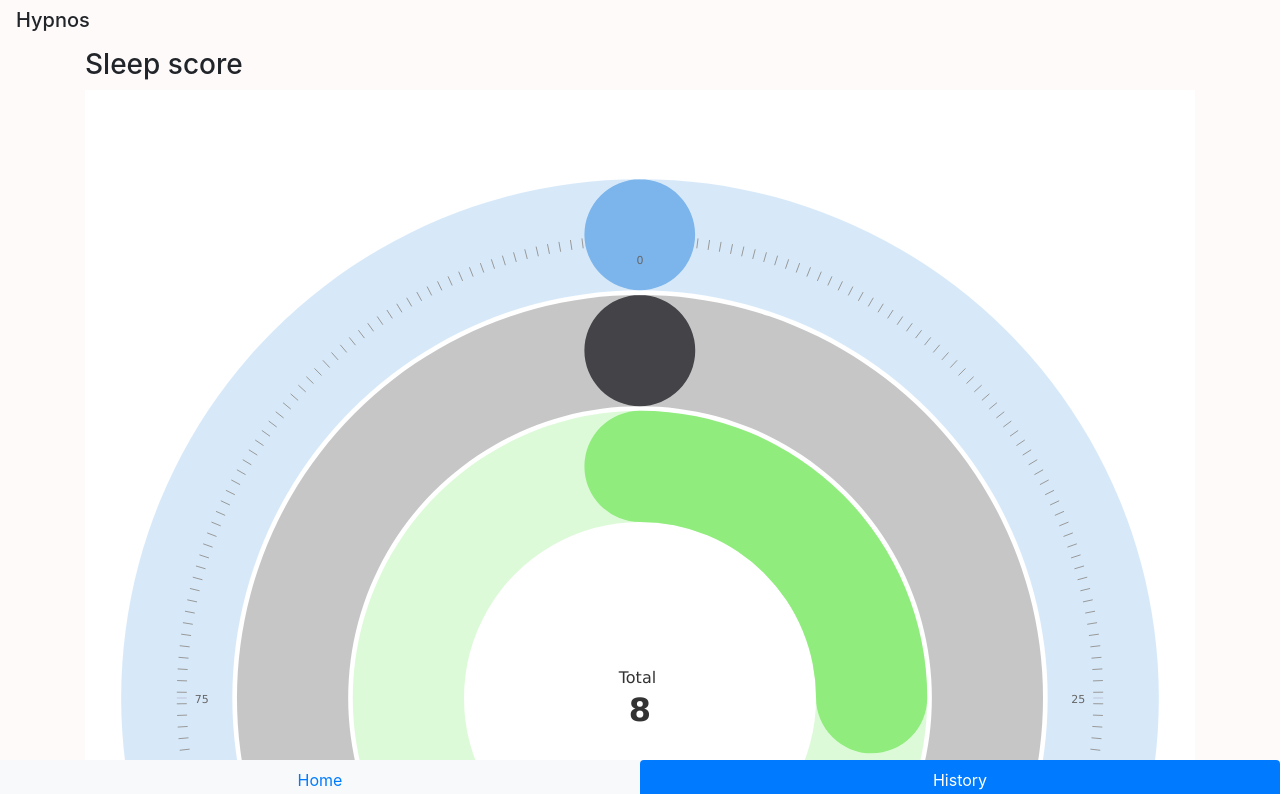
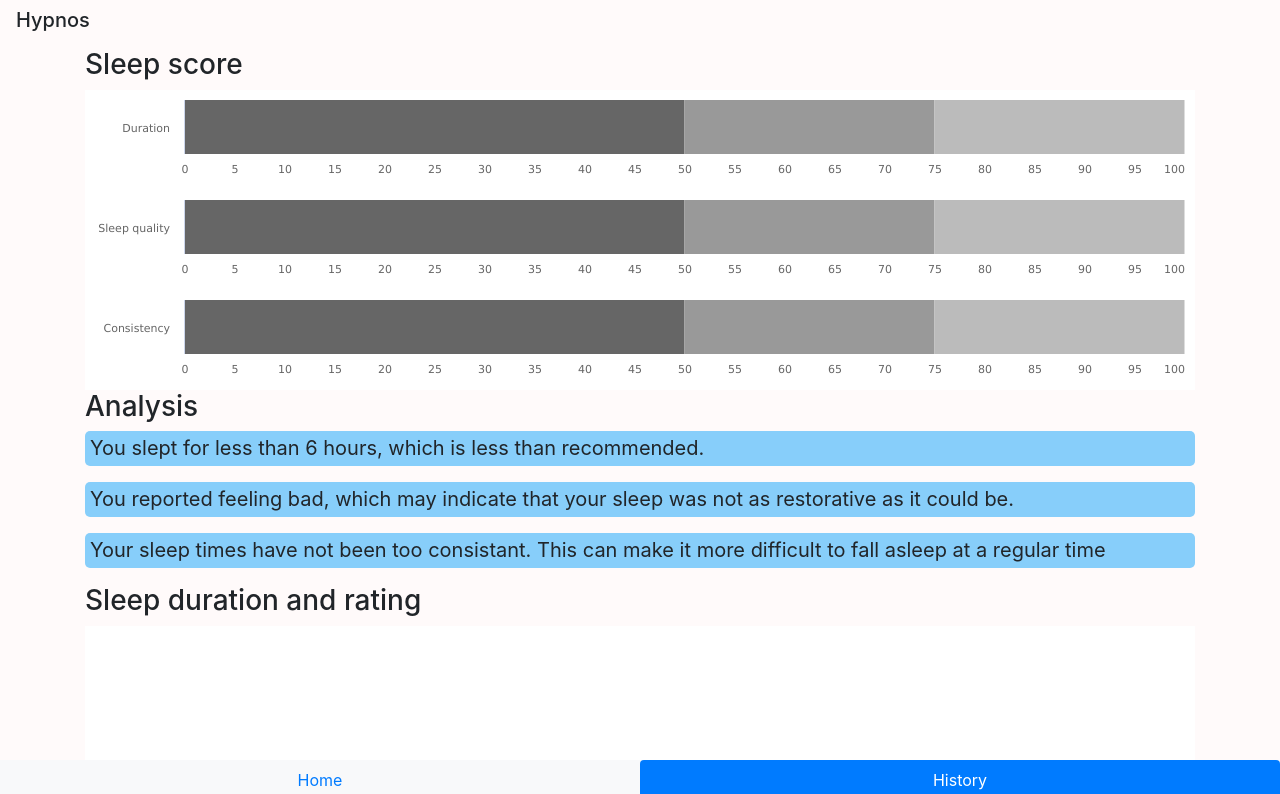
Before and after one commit to goransle/hypnos, a React (Create React App) app: page /history in a window 1280 px wide. Shown: the top 794 px of the page. Built offline with nearby package versions, Linux system fonts and the light colour scheme.

Commit message:
redone sleep score gauges

```diff
--- a/src/components/History.js
+++ b/src/components/History.js
@@ -52,8 +52,8 @@ export default class History extends Component {
       })
       .then(() => {
         const average = arr => arr.reduce((p, c) => Number(p) + Number(c), 0) / arr.length;
-        const averageRating = average(ratings).toFixed(1);
-        const averageDuration = average(hoursSlept).toFixed(1)
+        const averageRating = average(ratings.filter(value => value >= 0)).toFixed(1);
+        const averageDuration = average(hoursSlept.filter(value => value !== 0)).toFixed(1)
         var dayObjects = days.map((day, i) => {
           return { "date": day, sleepDuration: Number(hoursSlept[i]), rating: ratings[i], midpoint: midpoints[i], time: times[i] }
         })
@@ -69,6 +69,7 @@ export default class History extends Component {
     return (
       <div className="container">
         <SleepScore days={this.state.days} />
+        <Graphs days={this.state.days} />
         <h3>Last 30 days</h3>
         <table className="history table table-responsive table-hover">
           <thead className="thead">
@@ -92,7 +93,6 @@ export default class History extends Component {
             }
           </tbody>
         </table>
-        <Graphs days={this.state.days} />
       </div>
     );
   }
--- a/src/components/SleepGauge.js
+++ b/src/components/SleepGauge.js
@@ -3,201 +3,203 @@ import React from 'react'
 import Highcharts from 'highcharts'
 import HC_more from 'highcharts/highcharts-more'
 import HC_solidGauge from 'highcharts/modules/solid-gauge'
+import HC_bulletGraph from 'highcharts/modules/bullet'
 import HighchartsReact from 'highcharts-react-official'
 
 HC_more(Highcharts)
 HC_solidGauge(Highcharts)
+HC_bulletGraph(Highcharts)
+
 
 export default function SleepGauge(props) {
-    function renderIcons() {
-
-        // Move icon
-        if (!this.series[0].icon) {
-            this.series[0].icon = this.renderer.path(['M', -8, 0, 'L', 8, 0, 'M', 0, -8, 'L', 8, 0, 0, 8])
-                .attr({
-                    stroke: '#303030',
-                    'stroke-linecap': 'round',
-                    'stroke-linejoin': 'round',
-                    'stroke-width': 2,
-                    zIndex: 10
-                })
-                .add(this.series[2].group);
-        }
-        this.series[0].icon.translate(
-            this.chartWidth / 2 - 10,
-            this.plotHeight / 2 - this.series[0].points[0].shapeArgs.innerR -
-            (this.series[0].points[0].shapeArgs.r - this.series[0].points[0].shapeArgs.innerR) / 2
-        );
-
-        // Exercise icon
-        if (!this.series[1].icon) {
-            this.series[1].icon = this.renderer.path(
-                ['M', -8, 0, 'L', 8, 0, 'M', 0, -8, 'L', 8, 0, 0, 8,
-                    'M', 8, -8, 'L', 16, 0, 8, 8]
-            )
-                .attr({
-                    stroke: '#ffffff',
-                    'stroke-linecap': 'round',
-                    'stroke-linejoin': 'round',
-                    'stroke-width': 2,
-                    zIndex: 10
-                })
-                .add(this.series[2].group);
-        }
-        this.series[1].icon.translate(
-            this.chartWidth / 2 - 10,
-            this.plotHeight / 2 - this.series[1].points[0].shapeArgs.innerR -
-            (this.series[1].points[0].shapeArgs.r - this.series[1].points[0].shapeArgs.innerR) / 2
-        );
-
-        // Stand icon
-        if (!this.series[2].icon) {
-            this.series[2].icon = this.renderer.path(['M', 0, 8, 'L', 0, -8, 'M', -8, 0, 'L', 0, -8, 8, 0])
-                .attr({
-                    stroke: '#303030',
-                    'stroke-linecap': 'round',
-                    'stroke-linejoin': 'round',
-                    'stroke-width': 2,
-                    zIndex: 10
-                })
-                .add(this.series[2].group);
-        }
-
-        this.series[2].icon.translate(
-            this.chartWidth / 2 - 10,
-            this.plotHeight / 2 - this.series[2].points[0].shapeArgs.innerR -
-            (this.series[2].points[0].shapeArgs.r - this.series[2].points[0].shapeArgs.innerR) / 2
-        );
-    }
-    const options = {
-
+    var durationGauge = {
         chart: {
-            type: 'solidgauge',
-            height: '110%',
-            events: {
-                render: (renderIcons,
-                function() {
-                    let series = this.series
-                    let sum = 0
-                    for(let i = 0; i < series.length; i++) {
-                      if(series[i].visible){
-                        for(let j = 0; j < series[i].data.length; j++) {
-                          sum += series[i].data[j].y
-                        }
-                      }
-                    }
-                  this.title.update({text: `Total <br><span style="font-size:2em; color: {point.color}; font-weight: bold">${Number(sum/3).toFixed(0)}</span>`}, false, false)
-                  })
+            inverted: true,
+            marginLeft: 100,
+            type: 'bullet'
+        },
+        legend: {
+            enabled: false
+        },
+        title: {
+            text: ''
+        },
+        xAxis: {
+            categories: ['<span class="hc-cat-title">Duration</span>']
+        },
+        yAxis: {
+            plotBands: [{
+                from: 0,
+                to: 50,
+                color: '#666'
+            }, {
+                from: 50,
+                to: 75,
+                color: '#999'
+            }, {
+                from: 75,
+                to: 9e9,
+                color: '#bbb'
+            }],
+            title: null,
+            gridLineWidth: 0,
+            max: 100
+        },
+        series: [{
+            data: [{
+                target: 101,
+                y: Number(props.durationScore)
+            }]
+        }],
+        tooltip: {
+            pointFormat: '<b>{point.y}</b> (of 100)'
+        },
+        plotOptions: {
+            series: {
+                pointPadding: 0.25,
+                borderWidth: 0,
+                color: '#000',
+                targetOptions: {
+                    width: '200%'
+                }
             }
         },
-
+        credits: {
+            enabled: false
+        },
+    };
+    var ratingGauge = {
+        chart: {
+            inverted: true,
+            marginLeft: 100,
+            type: 'bullet'
+        },
+        legend: {
+            enabled: false
+        },
         title: {
-            text: "",
-            style: {
-                fontSize: '16px'
-            },
-            align: "center",
-            verticalAlign: "middle"
+            text: ''
         },
-
+        xAxis: {
+            categories: ['<span class="hc-cat-title">Sleep quality</span>']
+        },
+        yAxis: {
+            plotBands: [{
+                from: 0,
+                to: 50,
+                color: '#666'
+            }, {
+                from: 50,
+                to: 75,
+                color: '#999'
+            }, {
+                from: 75,
+                to: 9e9,
+                color: '#bbb'
+            }],
+            title: null,
+            gridLineWidth: 0,
+            max: 100
+        },
+        series: [{
+            data: [{
+                target: 101,
+                y: Number(props.ratingScore)
+            }]
+        }],
         tooltip: {
-            useHTML: true,
-            borderWidth: 1,
-            borderRadius: 25,
-            backgroundColor: 'white',
-            shadow: false,
-            style: {
-                fontSize: '16px',
-                borderRadius:'50%',
-                width: '250px'
-            },
-            pointFormat: '{series.name}<br><span style="font-size:2em; color: {point.color}; font-weight: bold">{point.y}</span>',
-            positioner: function (labelWidth) {
-                return {
-                    x: (this.chart.chartWidth - labelWidth) / 2,
-                    y: (this.chart.plotHeight / 2) - 15
-                };
+            pointFormat: '<b>{point.y}</b> (of 100)'
+        },
+        plotOptions: {
+            series: {
+                pointPadding: 0.25,
+                borderWidth: 0,
+                color: '#000',
+                targetOptions: {
+                    width: '200%'
+                }
             }
         },
+        credits: {
+            enabled: false
+        }
+    };
 
-        pane: {
-            startAngle: 0,
-            endAngle: 360,
-            background: [{ // Track for Move
-                outerRadius: '112%',
-                innerRadius: '88%',
-                backgroundColor: Highcharts.Color(Highcharts.getOptions().colors[0])
-                    .setOpacity(0.3)
-                    .get(),
-                borderWidth: 0
-            }, { // Track for Exercise
-                outerRadius: '87%',
-                innerRadius: '63%',
-                backgroundColor: Highcharts.Color(Highcharts.getOptions().colors[1])
-                    .setOpacity(0.3)
-                    .get(),
-                borderWidth: 0
-            }, { // Track for Stand
-                outerRadius: '62%',
-                innerRadius: '38%',
-                backgroundColor: Highcharts.Color(Highcharts.getOptions().colors[2])
-                    .setOpacity(0.3)
-                    .get(),
-                borderWidth: 0
+    var consistencyGauge = {
+        chart: {
+            inverted: true,
+            marginLeft: 100,
+            type: 'bullet'
+        },
+        legend: {
+            enabled: false
+        },
+        title: {
+            text: ''
+        },
+        xAxis: {
+            categories: ['<span class="hc-cat-title">Consistency</span>']
+        },
+        yAxis: {
+            plotBands: [{
+                from: 0,
+                to: 50,
+                color: '#666'
+            }, {
+                from: 50,
+                to: 75,
+                color: '#999'
+            }, {
+                from: 75,
+                to: 9e9,
+                color: '#bbb'
+            }],
+            title: null,
+            gridLineWidth: 0,
+            max: 100
+        },
+        series: [{
+            data: [{
+                target: 101,
+                y: Number(props.consistencyScore)
             }]
+        }],
+        tooltip: {
+            pointFormat: '<b>{point.y}</b> (of 100)'
         },
-
-        yAxis: {
-            min: 0,
-            max: 100,
-            lineWidth: 0,
-            tickPositions: [0, 25, 50, 75, 100]
-        },
-
         plotOptions: {
-            solidgauge: {
-                dataLabels: {
-                    enabled: false
-                },
-                linecap: 'round',
-                stickyTracking: false,
-                rounded: true
+            series: {
+                pointPadding: 0.25,
+                borderWidth: 0,
+                color: '#000',
+                targetOptions: {
+                    width: '200%'
+                }
             }
         },
+        credits: {
+            enabled: false
+        }
+    };
 
-        series: [{
-            name: 'Duration',
-            data: [{
-                color: Highcharts.getOptions().colors[0],
-                radius: '112%',
-                innerRadius: '88%',
-                y: Number(props.durationScore)
-            }]
-        }, {
-            name: 'Rating',
-            data: [{
-                color: Highcharts.getOptions().colors[1],
-                radius: '87%',
-                innerRadius: '63%',
-                y: Number(props.ratingScore)
-            }]
-        },
-        {
-            name: 'Consistency',
-            data: [{
-                color: Highcharts.getOptions().colors[2],
-                radius: '62%',
-                innerRadius: '38%',
-                y: Number(props.consistencyScore) || 25
-            }]
-        }
-    ]
-    }
+
+
     return (
         <div>
             <HighchartsReact
                 highcharts={Highcharts}
-                options={options}
+                options={durationGauge}
+                containerProps={{ className: 'gauge', style: { height: "100px" } }}
+            />
+            <HighchartsReact
+                highcharts={Highcharts}
+                options={ratingGauge}
+                containerProps={{ className: 'gauge', style: { height: "100px" } }}
+            />
+            <HighchartsReact
+                highcharts={Highcharts}
+                options={consistencyGauge}
+                containerProps={{ className: 'gauge', style: { height: "100px" } }}
             />
         </div>
     )
```
Also changed, not shown: 1 other file (tests, documents, lock files or other folders).
